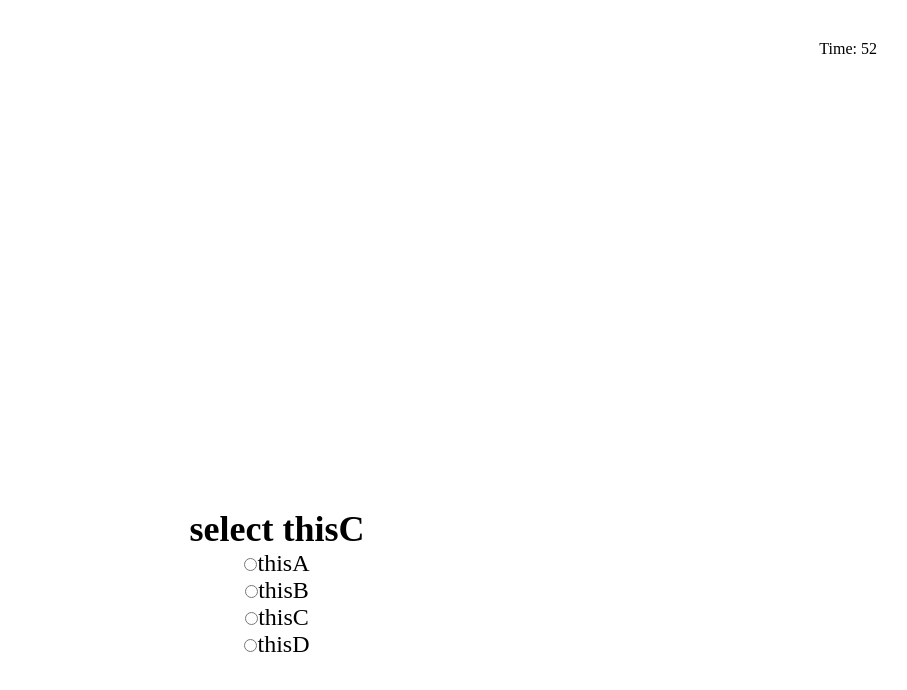
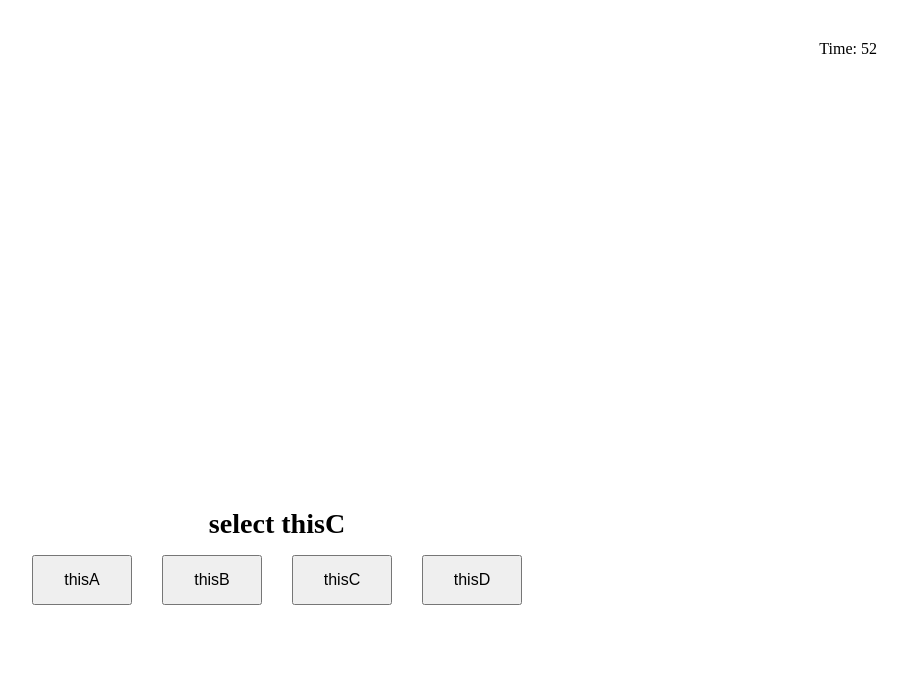
Before and after one commit to Challett1129/bootcamp-quiz, a plain HTML site: page index.html in a window 1280 px wide. Both pictures are taken after a click on the button "Start". Shown: the whole page, without its empty margins (363-1270 px from the left). Drawn offline with Linux system fonts and the light colour scheme.

Commit message:
worked with a tutor, got the start button, right and wrong, and quiz questions working

```diff
--- a/assets/css/style.css
+++ b/assets/css/style.css
@@ -34,3 +34,7 @@ body {
     font-size: 1rem;
     margin: 15px;
 }
+
+.hide {
+    display: none;
+}
--- a/assets/js/script.js
+++ b/assets/js/script.js
@@ -8,6 +8,10 @@ const headerEl = document.querySelector("#header");
 const pageContentEl = document.querySelector("#page-content");
 const startBtn = document.querySelector("#start-btn");
 //array to hold all question objects
+//high score array
+const highScoreArr = []
+
+
 const quizQuestions = [
 {
     question: 'select thisC',
@@ -30,52 +34,79 @@ const quizQuestions = [
     correctAnswer: "b"
 }
 ];
-
+let currentQuestion = 0;
 //start button to create the quiz
 let quizHandler = (event) => {
     //remove current text to display questions
     let startStr = document.querySelector("#quiz");
-    startStr.remove();
-    startBtn.remove();
+    startStr.classList.add("hide");
+    startBtn.classList.add("hide");
 
-    //variable to tell what question to display
-    let currentQuestion = 0;
+    createQuiz();
 
-    //main function which cycles through quiz
-    if(currentQuestion < quizQuestions.length) {
-        let quizQuestionEl = document.createElement("div");
-        quizQuestionEl.className = "quiz-form";
-        quizQuestionEl.innerHTML =
-        '<h1 class = "question" id = "question">' + quizQuestions[currentQuestion].question + '</h1>' +
-        '<form id="quiz">' +
-        '<input type="radio" id="0" name="option" value="a">' +
-        '<label for="0">' + quizQuestions[currentQuestion].answers.a + '</label><br>' +
+}
 
-        '<input type="radio" id="1" name="option" value="b">' +
-        '<label for="1">' + quizQuestions[currentQuestion].answers.b + '</label><br>' +
+checkAnswer = function(event) {
+    if(event.target.name === quizQuestions[currentQuestion].correctAnswer) {
+        currentQuestion++;
+        createQuiz();
+    }
+    else {
+        timer -=10;
+        currentQuestion++;
+        createQuiz();
+    }
+}
 
-        '<input type="radio" id="2" name="option" value="c">' +
-        '<label for="2">' + quizQuestions[currentQuestion].answers.c + '</label><br>' +
+createQuiz = function() {
+    quizContainerEl.innerHTML = "";
+    if(quizQuestions.length > currentQuestion) {
 
-        '<input type="radio" id="3" name="option" value="d">' +
-        '<label for="3">' + quizQuestions[currentQuestion].answers.d + '</label><br>' +
+        //creates the question
+        const questionEl = document.createElement("h3");
+        questionEl.textContent = quizQuestions[currentQuestion].question;
 
-        '<p id="message"></p>' +
+        //creates answer buttons
+        const answerElA = document.createElement("button");
+        answerElA.className = "btn";
+        answerElA.name = "a";
+        answerElA.textContent = quizQuestions[currentQuestion].answers.a
 
-        '</form>'
+        const answerElB = document.createElement("button");
+        answerElB.className = "btn";
+        answerElB.name = "b";
+        answerElB.textContent = quizQuestions[currentQuestion].answers.b
 
-        let answer = document.getElementsByName("option");
-        console.log(answer);
+        const answerElC = document.createElement("button");
+        answerElC.className = "btn";
+        answerElC.name = "c";
+        answerElC.textContent = quizQuestions[currentQuestion].answers.c
 
-        //add code to read user input in radio and display message if user is right or wrong
-        //.checked method to check what radio input is selected
-        //if .checked is correct display correct and go to next question else display incorrect and -10 seconds to timer, then next question
-        //at end of quiz create element prompt to submit initials then store high score
-        //next screen displays all high-scores with an option to restart the quiz
-        quizContainerEl.appendChild(quizQuestionEl);
-        }
+        const answerElD = document.createElement("button");
+        answerElD.className = "btn";
+        answerElD.name = "d";
+        answerElD.textContent = quizQuestions[currentQuestion].answers.d
+
+        // const answerLiA = document.createElement("li");
+        // const answerLiB = document.createElement("li");
+        // const answerLiC = document.createElement("li");
+        // const answerLiD = document.createElement("li");
+
+        const answerUlEl = document.createElement("ul")
 
 
+        answerUlEl.append(answerElA, answerElB, answerElC, answerElD)
+        quizContainerEl.appendChild(questionEl);
+        quizContainerEl.appendChild(answerUlEl);
+
+        let optionsArr = document.querySelectorAll(".btn")
+        for(i = 0; i < optionsArr.length; i++) {
+            optionsArr[i].addEventListener("click", checkAnswer)
+        }
+}
+}
+
+highScore = function() {
 
 
 
@@ -84,13 +115,34 @@ let quizHandler = (event) => {
 
 
 
+
+
+
+
+
+
+
+
+
+
+
+
+
+
+
+
+
 //create timer countdown
 function countdown() {
 	timer--;
 	document.getElementById("seconds").innerHTML = String("Time: " + timer );
-	if (timer > 0) {
+	if (timer > 0 && currentQuestion  < quizQuestions.length) {
 		setTimeout(countdown, 1000);
 	}
+    else
+    {
+        highScore();
+    }
 };
 
 countdown();
--- a/index.html
+++ b/index.html
@@ -7,23 +7,30 @@
     <link  rel="stylesheet" href="./assets/css/style.css">
     <title>Quiz Time!</title>
 </head>
+
 <body id = "page-content">
     <div class = "header" id = "header">
         <div class = "header" id = "seconds">
             timer: 60
         </div>
     </div>
-
    <section class = "wrapper" id = "wrapper">
        <div id = "quiz-container" class = "quiz">
            <div class = "quiz" id = "quiz">
             Are you ready to test your knowledge of all things javascript?
             <div>
-            <button class = "btn" id = "start-btn">Start</button>
+            <button class = "start-btn" id = "start-btn">Start</button>
             </div>
             </div>
         </div>
    </section>
+
+   <div class = "hide" id = "submit-initials">
+       <input type="text" placeholder="enter your initials">
+       <button class="submit-btn" id="submit">Submit</button>
+   </div>
+
    <script src="./assets/js/script.js"></script>
+
 </body>
 </html>
```
